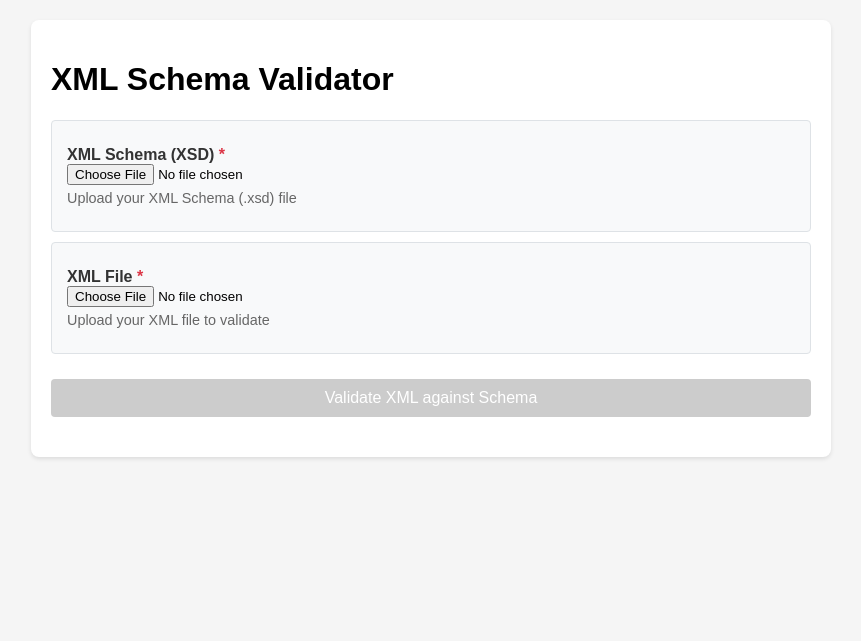
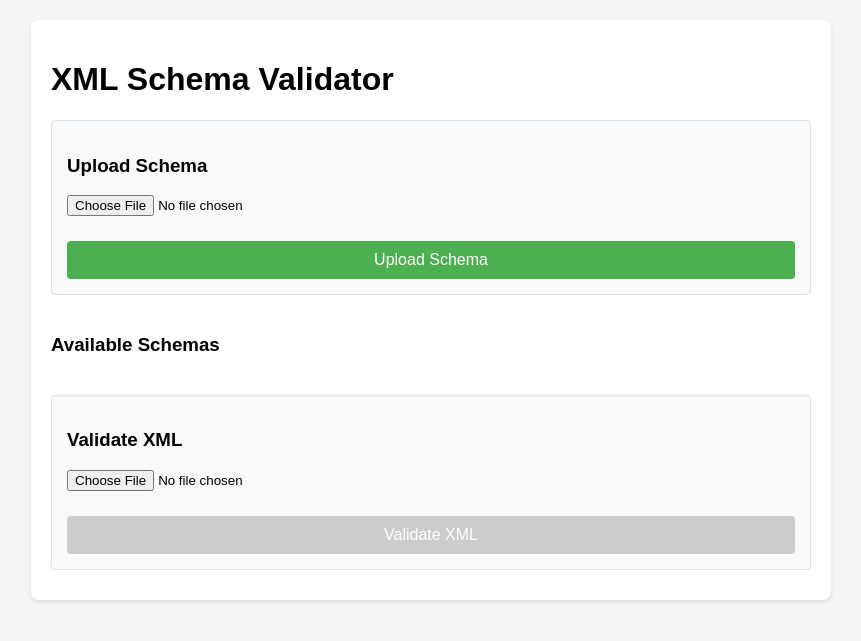
Before and after one commit to amk11b/XMLValidator, a Flask app: page / in a window 1280 px wide. Shown: the top 641 px of the page, without its empty margins (209-1070 px from the left). Run offline with Flask 2, Linux system fonts and the light colour scheme.

Commit message:
updated to handle multiple schemas

```diff
--- a/main.py
+++ b/main.py
@@ -1,16 +1,44 @@
-from flask import Flask, request, render_template, jsonify
+from flask import Flask, request, render_template, jsonify, session
 import xmlschema
 import os
 from werkzeug.utils import secure_filename
+from datetime import datetime
+import uuid
 
 app = Flask(__name__)
-app.config['UPLOAD_FOLDER'] = '/tmp'  # Render allows /tmp for file operations
+app.config['UPLOAD_FOLDER'] = '/tmp'
 app.config['MAX_CONTENT_LENGTH'] = 16 * 1024 * 1024  # 16MB max file size
+app.secret_key = os.urandom(24)  # Required for session management
 
 
-def validate_xml_with_schema(xml_path, xsd_path):
+def init_session():
+    if 'schemas' not in session:
+        session['schemas'] = {}
+
+
+def save_schema(file):
+    """Save uploaded schema and return its ID"""
+    filename = secure_filename(file.filename)
+    schema_id = str(uuid.uuid4())
+    schema_path = os.path.join(app.config['UPLOAD_FOLDER'], f"schema_{schema_id}.xsd")
+    file.save(schema_path)
+
+    # Store schema info in session
+    if 'schemas' not in session:
+        session['schemas'] = {}
+
+    session['schemas'][schema_id] = {
+        'name': filename,
+        'path': schema_path,
+        'timestamp': datetime.now().isoformat()
+    }
+    session.modified = True
+    return schema_id
+
+
+def validate_xml_with_schema(xml_path, schema_path):
     try:
-        schema = xmlschema.XMLSchema(xsd_path)
+        schema = xmlschema.XMLSchema(schema_path)
         schema.validate(xml_path)
         return True, "XML is valid according to the schema"
     except Exception as e:
@@ -19,59 +47,79 @@
 
 @app.route('/', methods=['GET'])
 def index():
-    return render_template('index.html')
+    init_session()
+    return render_template('index.html', schemas=session.get('schemas', {}))
+
+
+@app.route('/upload-schema', methods=['POST'])
+def upload_schema():
+    if 'schema_file' not in request.files:
+        return jsonify({'success': False, 'message': 'No schema file provided'})
+
+    schema_file = request.files['schema_file']
+
+    if schema_file.filename == '':
+        return jsonify({'success': False, 'message': 'No schema file selected'})
+
+    if not schema_file.filename.lower().endswith('.xsd'):
+        return jsonify({'success': False, 'message': 'File must be an XSD schema'})
+
+    try:
+        schema_id = save_schema(schema_file)
+        schema_info = session['schemas'][schema_id]
+
+        return jsonify({
+            'success': True,
+            'schema_id': schema_id,
+            'schema_name': schema_info['name']
+        })
+    except Exception as e:
+        return jsonify({'success': False, 'message': str(e)})
 
 
 @app.route('/validate', methods=['POST'])
 def validate():
-    # Check if both files are present
-    if 'xml_file' not in request.files or 'schema_file' not in request.files:
-        return jsonify({'success': False, 'message': 'Both XML and Schema files are required'})
+    if 'xml_file' not in request.files:
+        return jsonify({'success': False, 'message': 'XML file is required'})
 
     xml_file = request.files['xml_file']
-    schema_file = request.files['schema_file']
+    schema_id = request.form.get('schema_id')
 
-    # Check if both files were selected
-    if xml_file.filename == '' or schema_file.filename == '':
-        return jsonify({'success': False, 'message': 'Please select both XML and Schema files'})
+    if xml_file.filename == '':
+        return jsonify({'success': False, 'message': 'No XML file selected'})
 
-    # Validate file extensions
     if not xml_file.filename.lower().endswith('.xml'):
-        return jsonify({'success': False, 'message': 'First file must be an XML file'})
+        return jsonify({'success': False, 'message': 'File must be an XML file'})
 
-    if not schema_file.filename.lower().endswith('.xsd'):
-        return jsonify({'success': False, 'message': 'Second file must be an XSD schema file'})
+    if not schema_id or schema_id not in session.get('schemas', {}):
+        return jsonify({'success': False, 'message': 'Please select a valid schema'})
 
     try:
-        # Save both files
+        # Save XML file
         xml_filename = secure_filename(xml_file.filename)
-        schema_filename = secure_filename(schema_file.filename)
+        xml_path = os.path.join(app.config['UPLOAD_FOLDER'], xml_filename)
+        xml_file.save(xml_path)
 
-        xml_path = os.path.join(app.config['UPLOAD_FOLDER'], xml_filename)
-        schema_path = os.path.join(app.config['UPLOAD_FOLDER'], schema_filename)
+        # Get schema path
+        schema_path = session['schemas'][schema_id]['path']
 
-        xml_file.save(xml_path)
-        schema_file.save(schema_path)
-
-        # Validate XML against Schema
+        # Validate XML
         is_valid, message = validate_xml_with_schema(xml_path, schema_path)
 
-        # Clean up uploaded files
+        # Clean up XML file
         os.remove(xml_path)
-        os.remove(schema_path)
 
         return jsonify({
             'success': True,
             'isValid': is_valid,
-            'message': message
+            'message': message,
+            'timestamp': datetime.now().isoformat()
         })
 
     except Exception as e:
-        # Clean up files in case of error
+        # Clean up XML file if it exists
         if 'xml_path' in locals() and os.path.exists(xml_path):
             os.remove(xml_path)
-        if 'schema_path' in locals() and os.path.exists(schema_path):
-            os.remove(schema_path)
 
         return jsonify({
             'success': False,
@@ -79,5 +127,17 @@
         })
 
 
+@app.route('/remove-schema/<schema_id>', methods=['POST'])
+def remove_schema(schema_id):
+    if schema_id in session.get('schemas', {}):
+        schema_path = session['schemas'][schema_id]['path']
+        if os.path.exists(schema_path):
+            os.remove(schema_path)
+        del session['schemas'][schema_id]
+        session.modified = True
+        return jsonify({'success': True})
+    return jsonify({'success': False, 'message': 'Schema not found'})
+
+
 if __name__ == '__main__':
     app.run(host='0.0.0.0', port=os.getenv('PORT', 10000))
--- a/templates/index.html
+++ b/templates/index.html
@@ -28,6 +28,38 @@
             margin: 10px 0;
             border-radius: 4px;
             border: 1px solid #dee2e6;
+        }
+        .schema-list {
+            margin: 20px 0;
+            max-height: 300px;
+            overflow-y: auto;
+        }
+        .schema-item {
+            display: flex;
+            justify-content: space-between;
+            align-items: center;
+            padding: 10px;
+            margin: 5px 0;
+            background-color: #f8f9fa;
+            border: 1px solid #dee2e6;
+            border-radius: 4px;
+        }
+        .schema-item:hover {
+            background-color: #e9ecef;
+        }
+        .schema-name {
+            flex-grow: 1;
+            margin-right: 10px;
+        }
+        .remove-schema {
+            color: #dc3545;
+            cursor: pointer;
+            padding: 5px 10px;
+            border: none;
+            background: none;
+        }
+        .remove-schema:hover {
+            color: #c82333;
         }
         .file-input {
             margin: 10px 0;
@@ -80,79 +112,141 @@
             text-align: center;
             color: #666;
         }
-        .file-info {
-            margin-top: 5px;
-            font-size: 0.9em;
-            color: #666;
-        }
-        label {
-            font-weight: bold;
-            color: #333;
-        }
-        .required {
-            color: #dc3545;
-        }
     </style>
 </head>
 <body>
     <div class="container">
         <h1>XML Schema Validator</h1>
-        <div class="upload-form">
-            <form id="uploadForm">
+
+        <!-- Schema Upload Section -->
         <div class="file-section">
+            <h3>Upload Schema</h3>
+            <form id="schemaUploadForm">
                 <div class="file-input">
-                        <label for="schema_file">XML Schema (XSD) <span class="required">*</span></label><br>
                     <input type="file" id="schema_file" name="schema_file" accept=".xsd" required>
-                        <div class="file-info">Upload your XML Schema (.xsd) file</div>
+                </div>
+                <button type="submit" class="submit-btn">Upload Schema</button>
+            </form>
+        </div>
+
+        <!-- Schema List -->
+        <div class="schema-list">
+            <h3>Available Schemas</h3>
+            <div id="schemaList">
+                {% for schema_id, schema in schemas.items() %}
+                <div class="schema-item" data-schema-id="{{ schema_id }}">
+                    <input type="radio" name="schema_id" value="{{ schema_id }}" id="schema_{{ schema_id }}">
+                    <label class="schema-name" for="schema_{{ schema_id }}">{{ schema.name }}</label>
+                    <button class="remove-schema" onclick="removeSchema('{{ schema_id }}')">×</button>
+                </div>
+                {% endfor %}
             </div>
         </div>
 
+        <!-- XML Validation Section -->
         <div class="file-section">
+            <h3>Validate XML</h3>
+            <form id="validationForm">
                 <div class="file-input">
-                        <label for="xml_file">XML File <span class="required">*</span></label><br>
                     <input type="file" id="xml_file" name="xml_file" accept=".xml" required>
-                        <div class="file-info">Upload your XML file to validate</div>
                 </div>
-                </div>
-
-                <button type="submit" class="submit-btn" id="submitBtn" disabled>
-                    Validate XML against Schema
-                </button>
+                <button type="submit" class="submit-btn" id="validateBtn" disabled>Validate XML</button>
             </form>
         </div>
 
         <div id="loading" class="loading">
-            <div>Validating... Please wait...</div>
+            Processing... Please wait...
         </div>
 
         <div id="result"></div>
     </div>
 
     <script>
-        const form = document.getElementById('uploadForm');
-        const submitBtn = document.getElementById('submitBtn');
-        const xmlInput = document.getElementById('xml_file');
-        const schemaInput = document.getElementById('schema_file');
+        const schemaUploadForm = document.getElementById('schemaUploadForm');
+        const validationForm = document.getElementById('validationForm');
+        const validateBtn = document.getElementById('validateBtn');
+        const schemaList = document.getElementById('schemaList');
 
-        // Enable/disable submit button based on file selection
-        function updateSubmitButton() {
-            submitBtn.disabled = !(xmlInput.files.length && schemaInput.files.length);
+        // Upload Schema
+        schemaUploadForm.addEventListener('submit', async (e) => {
+            e.preventDefault();
+            const formData = new FormData(e.target);
+
+            try {
+                const response = await fetch('/upload-schema', {
+                    method: 'POST',
+                    body: formData
+                });
+
+                const data = await response.json();
+
+                if (data.success) {
+                    // Add new schema to list
+                    const schemaItem = document.createElement('div');
+                    schemaItem.className = 'schema-item';
+                    schemaItem.dataset.schemaId = data.schema_id;
+                    schemaItem.innerHTML = `
+                        <input type="radio" name="schema_id" value="${data.schema_id}" id="schema_${data.schema_id}">
+                        <label class="schema-name" for="schema_${data.schema_id}">${data.schema_name}</label>
+                        <button class="remove-schema" onclick="removeSchema('${data.schema_id}')">×</button>
+                    `;
+                    schemaList.appendChild(schemaItem);
+                    schemaUploadForm.reset();
+                    updateValidateButton();
+                } else {
+                    alert(data.message);
+                }
+            } catch (error) {
+                alert('Error uploading schema');
+            }
+        });
+
+        // Remove Schema
+        async function removeSchema(schemaId) {
+            try {
+                const response = await fetch(`/remove-schema/${schemaId}`, {
+                    method: 'POST'
+                });
+
+                const data = await response.json();
+
+                if (data.success) {
+                    const schemaItem = document.querySelector(`.schema-item[data-schema-id="${schemaId}"]`);
+                    if (schemaItem) {
+                        schemaItem.remove();
+                        updateValidateButton();
+                    }
+                }
+            } catch (error) {
+                alert('Error removing schema');
+            }
         }
 
-        xmlInput.addEventListener('change', updateSubmitButton);
-        schemaInput.addEventListener('change', updateSubmitButton);
+        // Update Validate Button State
+        function updateValidateButton() {
+            const xmlFile = document.getElementById('xml_file').files.length > 0;
+            const schemaSelected = document.querySelector('input[name="schema_id"]:checked') !== null;
+            validateBtn.disabled = !(xmlFile && schemaSelected);
+        }
 
-        form.addEventListener('submit', async (e) => {
+        // Listen for changes
+        document.getElementById('xml_file').addEventListener('change', updateValidateButton);
+        schemaList.addEventListener('change', updateValidateButton);
+
+        // Validate XML
+        validationForm.addEventListener('submit', async (e) => {
             e.preventDefault();
 
-            const formData = new FormData(e.target);
+            const formData = new FormData();
+            formData.append('xml_file', document.getElementById('xml_file').files[0]);
+            formData.append('schema_id', document.querySelector('input[name="schema_id"]:checked').value);
+
             const resultDiv = document.getElementById('result');
             const loadingDiv = document.getElementById('loading');
 
-            // Show loading, hide previous result
             loadingDiv.style.display = 'block';
             resultDiv.style.display = 'none';
-            submitBtn.disabled = true;
+            validateBtn.disabled = true;
 
             try {
                 const response = await fetch('/validate', {
@@ -182,16 +276,11 @@
                     <div class="error">Failed to validate XML. Please try again.</div>
                 `;
             } finally {
-                // Hide loading and show result
                 loadingDiv.style.display = 'none';
                 resultDiv.style.display = 'block';
-                submitBtn.disabled = false;
-
-                // Reset file inputs if validation was successful
-                if (data && data.success && data.isValid) {
-                    form.reset();
-                    updateSubmitButton();
-                }
+                validateBtn.disabled = false;
+                validationForm.reset();
+                updateValidateButton();
             }
         });
     </script>
```
Lines whose indentation alone changed are shown as unchanged.
